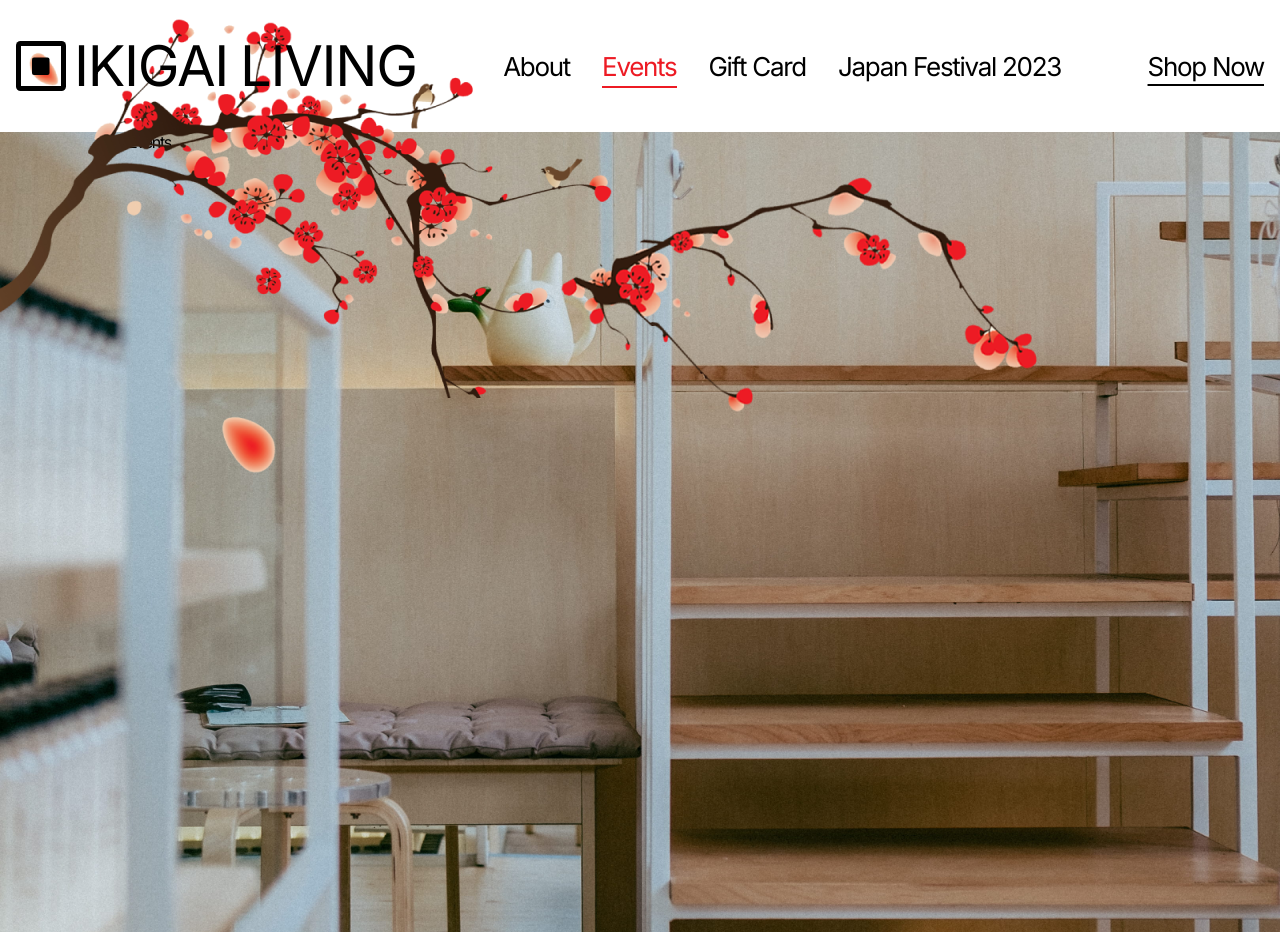
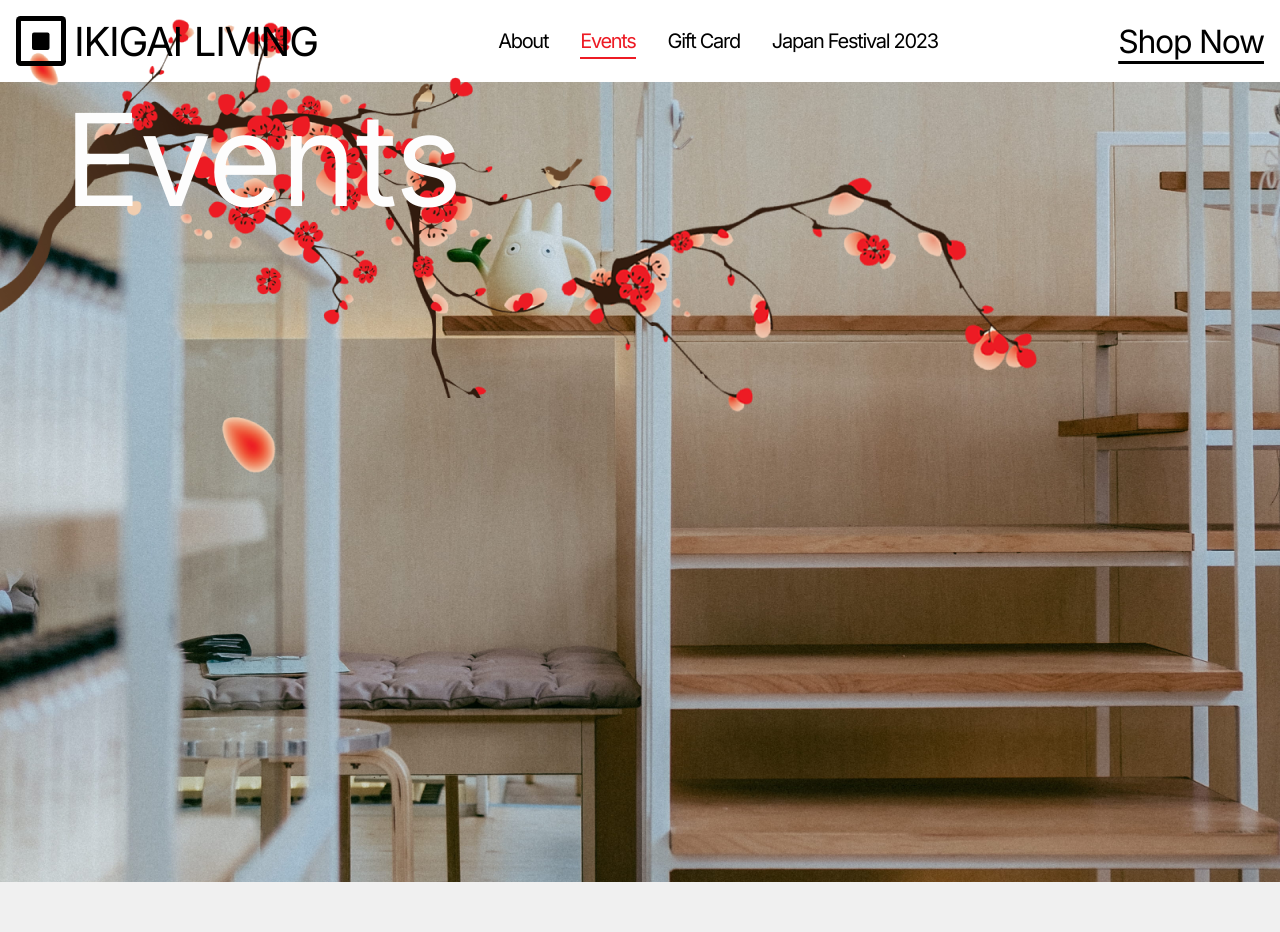
Before and after one commit to Exiturn/ikigai-living, a Next.js app: page /events in a window 1280 px wide. After the commit the page ends 882 px from the top, so only its background shows below. Built offline with nearby package versions, Linux system fonts and the light colour scheme.

Commit message:
Added small animation to branding

```diff
--- a/app/events/page.jsx
+++ b/app/events/page.jsx
@@ -1,9 +1,11 @@
-import React from 'react'
+import Events from "@components/events/Events"
 
-const Events = () => {
+const EventsPage = () => {
   return (
-    <section className='w-full min-h-[100vh] px-[2rem] md:px-[8rem]'>Events</section>
+    <div>
+      <Events />
+    </div>
   )
 }
 
-export default Events
+export default EventsPage
--- a/app/layout.jsx
+++ b/app/layout.jsx
@@ -1,6 +1,8 @@
 import "@styles/globals.css";
 import localFont from "next/font/local";
 import { Inter } from "next/font/google";
+import Image from "next/image";
+import Images from "@utils/images";
 
 import Navbar from "@components/navbar/Navbar";
 import Background from "@components/background/Background";
@@ -20,8 +22,12 @@ const RootLayout = ({ children }) => {
     <html lang="en">
       <body className={`${inter.className} bg-[#f0f0f0]`}>
         <Navbar />
-        <Background />
-        <main className={`app ikigai-background z-10`}>{children}</main>
+        <div className="hidden md:block">
+          <Background />
+        </div>
+        <main className={`app ikigai-background`}>
+          {children}
+        </main>
       </body>
     </html>
   );
--- a/components/background/Background.jsx
+++ b/components/background/Background.jsx
@@ -3,7 +3,6 @@ import Images from "@utils/images";
 
 const background = () => {
   return (
-    <div className="hidden md:block">
     <Image
       src={Images[7]}
       width={`1000`}
@@ -12,7 +11,6 @@ const background = () => {
       alt="cherry blossom"
       className="absolute top-10 xl:top-[0.25rem] pointer-events-none flex-none xl:w-[90vw]"
     />
-    </div>
   );
 };
 
--- /dev/null
+++ b/components/events/Events.jsx
@@ -0,0 +1,11 @@
+import React from 'react'
+
+const Events = () => {
+  return (
+    <section className='w-full min-h-[100vh] overflow-hidden sm:px-[2rem] md:px-[4rem] 2xl:px-[16rem] flex flex-col justify-start items-start text-white text-[8rem] relative z-10'>
+       <h1 className="text-[3rem] sm:text-[6rem] lg:text-[8rem] z-[2] text-black md:text-[#fdfdfd]">Events</h1>
+    </section>
+  )
+}
+
+export default Events
--- a/components/hero/Hero.jsx
+++ b/components/hero/Hero.jsx
@@ -3,15 +3,15 @@ import Images from "@utils/images";
 
 const Hero = () => {
   return (
-    <section className="w-full min-h-[100vh] overflow-hidden sm:px-[2rem] md:px-[8rem] ikigai-background flex flex-col justify-start items-center">
-      <div className="container flex flex-col justify-start items-start w-full">
+    <section className="w-full min-h-[100vh] overflow-hidden sm:px-[2rem] md:px-[4rem] flex flex-col justify-start items-center">
+      <div className="container flex flex-col justify-start items-start w-full 2xl:w-[60vw]">
         <div className="flex flex-row justify-start items-center gap-x-4">
-          <h1 className="text-[4rem] md:text-[8rem] z-[2] text-black md:text-[#fdfdfd]">Japanese</h1>
+          <h1 className="text-[3rem] sm:text-[6rem] lg:text-[8rem] z-[2] text-black md:text-[#fdfdfd]">Japanese</h1>
         </div>
 
-        <div className="flex flex-col justify-normal items-start w-full text-[4rem] md:text-[8rem]">
-          <h2 className="place-self-center z-10 text-[#fdfdfd]">Eco-concious</h2>
-          <h2 className="place-self-end text-black">Homeware</h2>
+        <div className="flex flex-col justify-normal items-start w-full text-[3rem] sm:text-[6rem] lg:text-[8rem]">
+          <h2 className="place-self-center lg:place-self-center z-[2] text-[#fdfdfd]">Eco-concious</h2>
+          <h2 className="place-self-end md:place-self-end lg:place-self-end text-black">Homeware</h2>
         </div>
 
         <div className="flex flex-row flex-wrap">
--- a/components/navbar/Navbar.jsx
+++ b/components/navbar/Navbar.jsx
@@ -9,6 +9,7 @@ import { AiOutlineMenu, AiOutlineClose } from "react-icons/ai";
 
 import "@components/navbar/styles.module.css";
 import Images from "@utils/images";
+import Background from "@components/background/Background";
 
 const navItems = [
   {
@@ -43,24 +44,26 @@ const Navbar = () => {
 
   const [isActive, setIsActive] = useState(false);
 
-  useEffect(() => {
-    console.log(isActive);
-  }, [isActive]);
+  useEffect(() => {}, [isActive]);
 
   return (
     <nav className="navbar-container">
       {/* Branding & Logo */}
       <div className="flex items-center gap-x-2 z-20">
-        <Image
+        <motion.img
+          whileHover={{
+            rotateZ: 180,
+            transition: { duration: 0.5, ease: "easeInOut" },
+          }}
           className="hidden md:flex"
-          src={Images[6]}
           width={50}
           height={50}
+          src="/image/icon.svg"
           alt="Icon"
         />
         <Link
           href="/"
-          className="text-[2rem] md:text-[3.5rem] cursor-pointer flex gap-x-3"
+          className="text-[1.5rem] md:text-[2.5rem] cursor-pointer flex gap-x-3"
         >
           IKIGAI <span className="lg:hidden xl:flex">LIVING</span>
         </Link>
@@ -74,7 +77,7 @@ const Navbar = () => {
       />
 
       {/* Desktop Nav */}
-      <ul className="hidden lg:flex justify-between items-center gap-[1rem] xl:gap-x-[2rem] text-[1.625rem]">
+      <ul className="hidden lg:flex justify-between items-center gap-[1rem] xl:gap-x-[2rem] text-[1.25rem]">
         {navItems.map((item, index) => (
           <Link
             href={item.href}
@@ -97,8 +100,8 @@ const Navbar = () => {
 
       {/* Mobile Nav Menu */}
       <ul
-        className={`fixed h-[100vh] w-full overflow-x-hidden left-0 top-0 border-r border-r-gray-900 bg-white transform transition-all
-      duration-500 z-50 flex flex-col justify-between items-center text-[2.5rem] md:text-[4rem]
+        className={`fixed h-[100vh] w-full overflow-x-hidden left-0 top-0 border-r border-r-gray-900 bg-[#f4f4f4] transform transition-all
+        duration-500 z-50 flex flex-col justify-between items-center
       ${
         !isActive
           ? "translate-y-[-100%]"
@@ -106,7 +109,9 @@ const Navbar = () => {
       }
       `}
       >
-        <div className="flex flex-row justify-between items-center w-full px-4">
+        <Background />
+
+        <div className="flex flex-row justify-between items-center w-full px-4 mt-10 relative">
           <Link
             href="/"
             className="text-[2rem] md:text-[3.5rem] cursor-pointer flex gap-x-3"
@@ -137,7 +142,7 @@ const Navbar = () => {
         <Link
           href="https://www.ikigailiving.co.uk/s/shop"
           target="_blank"
-          className="text-end cursor-pointer transition-colors hover:text-[#ED1B24] hover:drop-shadow-xl ease-in-out duration-150 underline underline-offset-[0.5rem] text-[1.625rem] mb-10"
+          className="text-end cursor-pointer transition-colors hover:text-[#ED1B24] hover:drop-shadow-xl ease-in-out duration-150 underline underline-offset-[0.5rem] mb-10"
         >
           Shop Now
         </Link>
@@ -147,7 +152,7 @@ const Navbar = () => {
       <Link
         href="https://www.ikigailiving.co.uk/s/shop"
         target="_blank"
-        className="hidden lg:block text-end cursor-pointer transition-colors hover:text-[#ED1B24] hover:drop-shadow-xl ease-in-out duration-150 underline underline-offset-[0.5rem] text-[1.625rem]"
+        className="hidden lg:block text-end cursor-pointer transition-colors hover:text-[#ED1B24] hover:drop-shadow-xl ease-in-out duration-150 underline underline-offset-[0.5rem] text-[2rem]"
       >
         Shop Now
       </Link>
--- a/styles/globals.css
+++ b/styles/globals.css
@@ -28,5 +28,5 @@
 /* NAVBAR */
 
 .navbar-container {
-    @apply flex justify-between items-center py-8 px-4 bg-[white]
+    @apply flex justify-between items-center py-4 px-4 bg-[white]
 }
--- a/tailwind.config.js
+++ b/tailwind.config.js
@@ -13,6 +13,9 @@ module.exports = {
         'gradient-conic':
           'conic-gradient(from 180deg at 50% 50%, var(--tw-gradient-stops))',
       },
+      screens: {
+        '2xl': '2560px'
+      }
     },
   },
   plugins: [],
--- a/utils/images.js
+++ b/utils/images.js
@@ -2,7 +2,7 @@ import loader1 from "../public/image/ikigai-loader-1.jpg";
 import loader2 from "../public/image/ikigai-loader-2.jpg";
 import loader3 from "../public/image/ikigai-loader-3.jpg";
 import loader4 from "../public/image/ikigai-loader-4.jpg";
-import background from "../public/image/ikigai-landscape.jpg";
+import background from "../public/image/ikigai-background-3.jpg";
 import logo from "../public/image/ikigai_logo_transparent.ico";
 import icon from "../public/image/icon.svg";
 import cherryRed from "../public/image/cherry-blossom-red.png"
```
Lines whose indentation alone changed are shown as unchanged.
